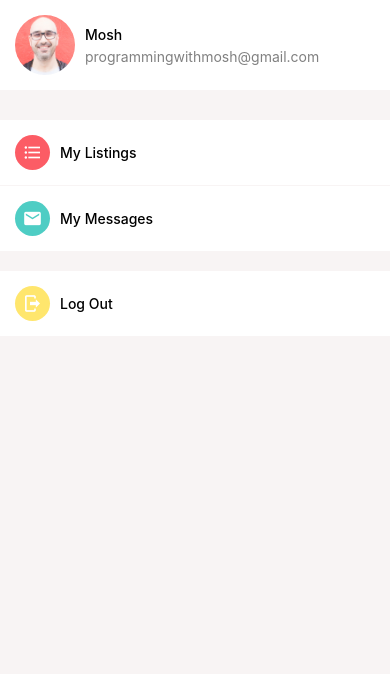
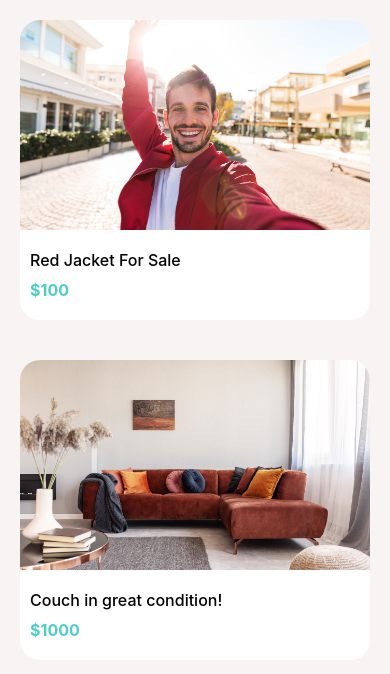
Before and after one commit to saravpereira/DoneWithIt, a React Native app: screen / in a window 390 px wide. Shown: the top 674 px of the page. Built offline with nearby package versions, Linux system fonts and the light colour scheme.

Commit message:
listings screen

```diff
--- a/App.js
+++ b/App.js
@@ -6,7 +6,8 @@ import ListingDetailScreen from "./src/components/listingDetailScreen/ListingDet
 import Screen from "./src/components/common/screen/Screen";
 import MessagesScreen from "./src/components/messagesScreen/MessagesScreen";
 import MyAccountScreen from "./src/components/myAccountScreen/MyAccountScreen";
+import ListingsScreen from "./src/components/listingsScreen/ListingsScreen";
 
 export default function App() {
-  return <MyAccountScreen />;
+  return <ListingsScreen />;
 }
--- /dev/null
+++ b/src/components/listingsScreen/ListingsScreen.js
@@ -0,0 +1,45 @@
+import React, { useState } from "react";
+import { FlatList, View, Image } from "react-native";
+import Screen from "../common/screen/Screen";
+import { styles } from "./styles";
+import Card from "../common/card/Card";
+
+const sample = [
+  {
+    id: 1,
+    title: "Red Jacket For Sale",
+    subtitle: "$100",
+    image: require("../../../assets/jacket.jpg"),
+  },
+  {
+    id: 2,
+    title: "Couch in great condition!",
+    subtitle: "$1000",
+    image: require("../../../assets/couch.jpg"),
+  },
+];
+
+const ListingsScreen = () => {
+  const [cards, setCards] = useState(sample);
+
+  return (
+    <View style={styles.container}>
+      <Screen>
+        <View style={styles.content}>
+          {cards.map((item) => {
+            return (
+              <Card
+                title={item.title}
+                subtitle={item.subtitle}
+                image={item.image}
+                key={item.id}
+              />
+            );
+          })}
+        </View>
+      </Screen>
+    </View>
+  );
+};
+
+export default ListingsScreen;
--- /dev/null
+++ b/src/components/listingsScreen/styles/index.js
@@ -0,0 +1,16 @@
+import { StyleSheet } from "react-native";
+import colors from "../../../constants/colors";
+
+export const styles = StyleSheet.create({
+  container: {
+    backgroundColor: colors.background,
+    width: "100%",
+    height: "100%",
+    padding: 20,
+  },
+  content: {
+    display: "flex",
+    flexDirection: "column",
+    gap: 40,
+  },
+});
--- a/src/components/myAccountScreen/styles/index.js
+++ b/src/components/myAccountScreen/styles/index.js
@@ -1,5 +1,4 @@
 import { StyleSheet } from "react-native";
-import Constants from "expo-constants";
 import colors from "../../../constants/colors";
 
 export const styles = StyleSheet.create({
```
